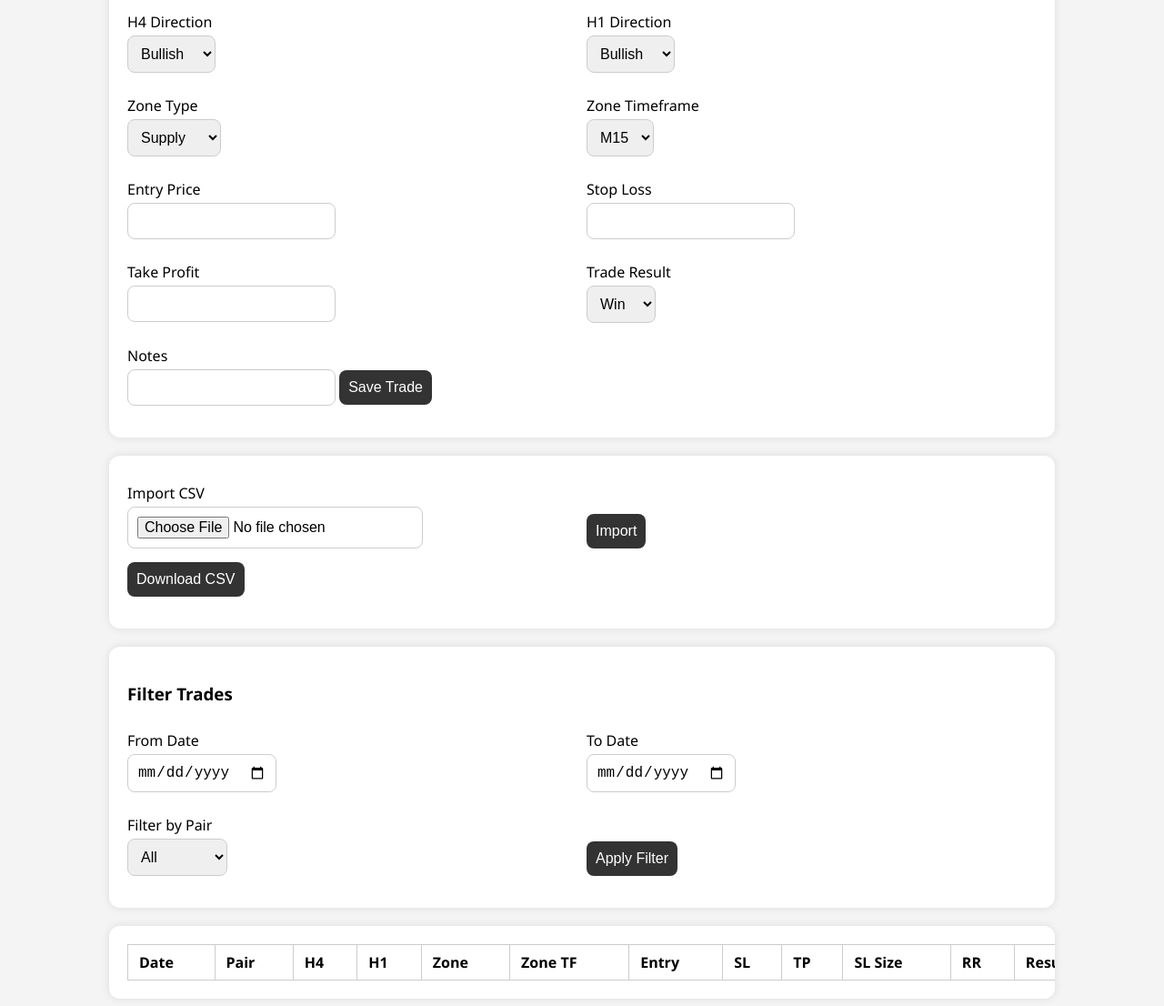
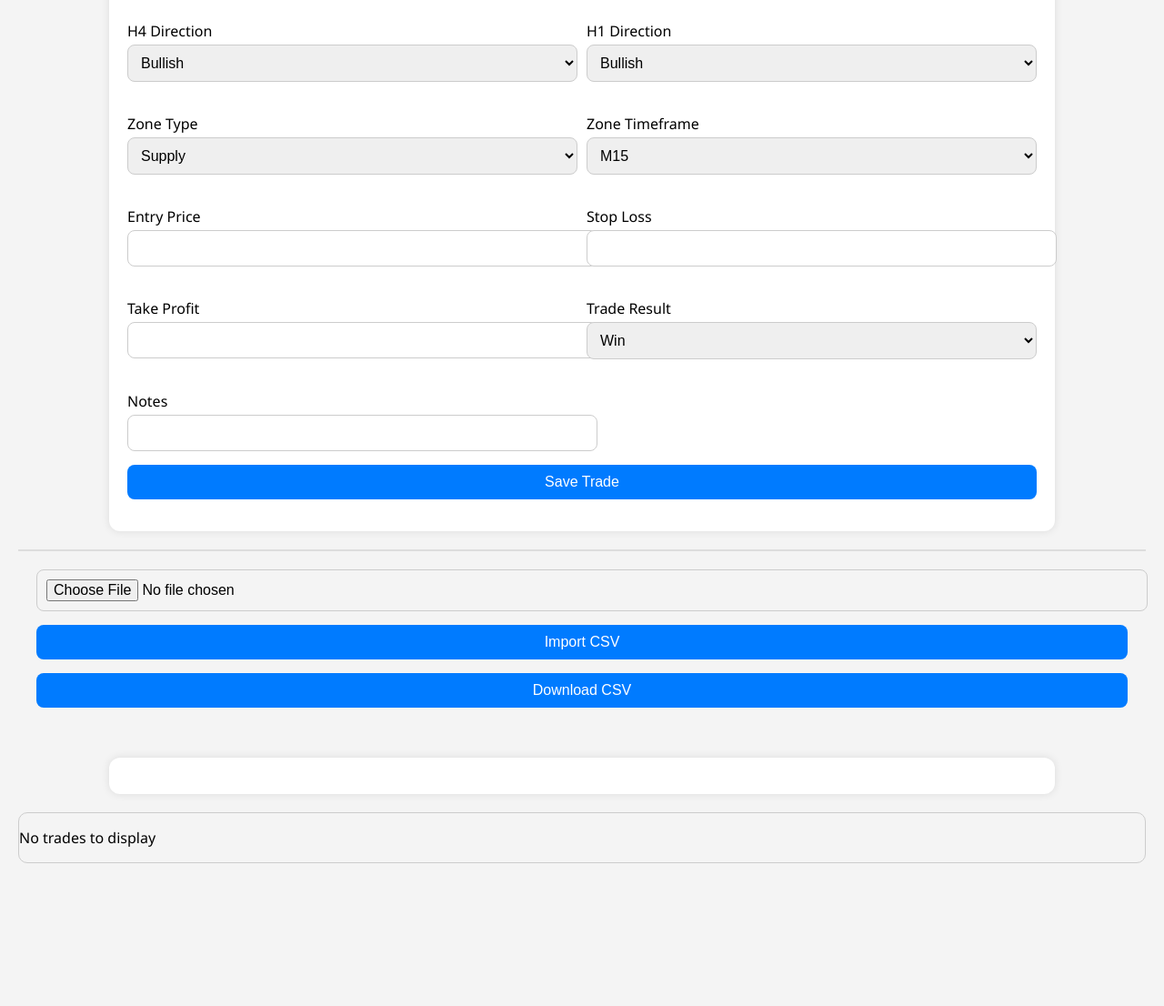
Before and after one commit to timsticks/Backtest-dashboard-, a plain HTML site: page index.html in a window 1280 px wide. Shown: the part 216-1322 px from the top of the page at 91% size. After the commit the page ends 1185 px from the top, so only its background shows below. Drawn offline with nearby package versions, Linux system fonts and the light colour scheme.

Commit message:
Update index.html

```diff
--- a/index.html
+++ b/index.html
@@ -1,5 +1,4 @@
-<!DOCTYPE html>
-<html lang="en">
+<!DOCTYPE html><html lang="en">
   <head>
     <meta charset="UTF-8" />
     <meta name="viewport" content="width=device-width, initial-scale=1.0" />
@@ -8,35 +7,26 @@
     <style>
       body { font-family: 'Segoe UI', sans-serif; margin: 0; padding: 20px; background: #f4f4f4; }
       h1 { text-align: center; color: #333; }
-    .form-container, .dashboard, .stats-section, .import-export-container {
-      max-width: 1000px;
-      margin: 20px auto;
-      background: white;
-      padding: 20px;
-      border-radius: 12px;
-      box-shadow: 0 0 10px rgba(0,0,0,0.1);
-    }
+      .form-container, .dashboard, .stats-section { max-width: 1000px; margin: 20px auto; background: white; padding: 20px; border-radius: 12px; box-shadow: 0 0 10px rgba(0,0,0,0.1); }
       label { display: block; margin: 10px 0 4px; }
-    input, select, button { padding: 10px; margin-bottom: 15px; border-radius: 8px; border: 1px solid #ccc; font-size: 1rem; }
-    .row { display: flex; gap: 10px; }
-    .row > * { flex: 1; }
-    button { background: #333; color: white; border: none; cursor: pointer; }
-    button:hover { background: #555; }
-    .stats-card { padding: 15px; background: #eee; margin-bottom: 30px; border-radius: 10px; position: relative; }
+      input, select, button { width: 100%; padding: 10px; margin-bottom: 15px; border-radius: 8px; border: 1px solid #ccc; font-size: 1rem; }
+      button { background: #007bff; color: white; border: none; cursor: pointer; }
+      button:hover { background: #0056b3; }
+      .stats-card { padding: 15px; background: #eee; margin: 10px; border-radius: 10px; width: 48%; display: inline-block; vertical-align: top; }
       .stats-card h3 { margin: 0 0 10px; }
-    .chart-container { width: 300px; height: 300px; margin: 20px auto; }
-    .table-container { overflow: auto; max-height: 400px; margin-top: 20px; }
-    table { border-collapse: collapse; width: 100%; min-width: 1200px; }
-    th, td { padding: 8px 12px; border: 1px solid #ccc; text-align: left; }
-    .alert-success { background: #d4edda; color: #155724; padding: 10px; border-radius: 5px; margin-bottom: 15px; }
+      .chart-container { width: 100%; height: 300px; }
+      .export-section { margin-top: 20px; padding: 20px; border-top: 2px solid #ddd; }
+      .form-grid { display: grid; grid-template-columns: 1fr 1fr; gap: 10px; }
+      .form-grid label, .form-grid input, .form-grid select { width: 100%; }
+      .scroll-table-container { overflow-x: auto; overflow-y: auto; max-height: 300px; border: 1px solid #ccc; border-radius: 10px; margin-top: 20px; }
+      table { width: 100%; border-collapse: collapse; min-width: 800px; }
+      th, td { border: 1px solid #ddd; padding: 8px; white-space: nowrap; }
     </style>
   </head>
   <body>
     <h1>Backtest Dashboard</h1>
-
     <div class="form-container">
-  <div id="alert"></div>
-  <div class="row">
+      <div class="form-grid">
         <div>
           <label>Pair</label>
           <select id="pair">
@@ -51,8 +41,6 @@
           <label>Date</label>
           <input type="date" id="date">
         </div>
-  </div>
-  <div class="row">
         <div>
           <label>H4 Direction</label>
           <select id="h4">
@@ -67,8 +55,6 @@
             <option value="Bearish">Bearish</option>
           </select>
         </div>
-  </div>
-  <div class="row">
         <div>
           <label>Zone Type</label>
           <select id="zone">
@@ -83,8 +69,6 @@
             <option value="H1">H1</option>
           </select>
         </div>
-  </div>
-  <div class="row">
         <div>
           <label>Entry Price</label>
           <input type="number" id="entry" step="0.0001">
@@ -93,8 +77,6 @@
           <label>Stop Loss</label>
           <input type="number" id="sl" step="0.0001">
         </div>
-  </div>
-  <div class="row">
         <div>
           <label>Take Profit</label>
           <input type="number" id="tp" step="0.0001">
@@ -106,67 +88,20 @@
             <option value="Loss">Loss</option>
           </select>
         </div>
-  </div>
+        <div>
           <label>Notes</label>
           <input type="text" id="notes">
-  <button onclick="saveTrade()">Save Trade</button>
-</div>
-
-<div class="import-export-container">
-  <div class="row">
-    <div>
-      <label>Import CSV</label>
-      <input type="file" id="importFile">
-    </div>
-    <div style="display: flex; align-items: flex-end;">
-      <button onclick="importFromCSV()">Import</button>
         </div>
       </div>
-  <button onclick="exportToCSV()">Download CSV</button>
-</div>
-
-<div class="form-container">
-  <h3>Filter Trades</h3>
-  <div class="row">
-    <div>
-      <label>From Date</label>
-      <input type="date" id="fromDate">
-    </div>
-    <div>
-      <label>To Date</label>
-      <input type="date" id="toDate">
-    </div>
-  </div>
-  <div class="row">
-    <div>
-      <label>Filter by Pair</label>
-      <select id="filterPair">
-        <option value="">All</option>
-        <option value="EURUSD">EURUSD</option>
-        <option value="EURCAD">EURCAD</option>
-        <option value="GBPUSD">GBPUSD</option>
-        <option value="US30">US30</option>
-        <option value="BTCUSD">BTCUSD</option>
-      </select>
-    </div>
-    <div style="display: flex; align-items: flex-end;">
-      <button onclick="renderTable()">Apply Filter</button>
-    </div>
-  </div>
-</div>
-
-<div class="form-container table-container">
-  <table id="tradeTable">
-    <thead>
-      <tr>
-        <th>Date</th><th>Pair</th><th>H4</th><th>H1</th><th>Zone</th><th>Zone TF</th><th>Entry</th><th>SL</th><th>TP</th><th>SL Size</th><th>RR</th><th>Result</th><th>Notes</th>
-      </tr>
-    </thead>
-    <tbody></tbody>
-  </table>
+      <button onclick="saveTrade()">Save Trade</button>
+    </div><div class="export-section">
+  <input type="file" id="csvFile" accept=".csv">
+  <button onclick="importFromCSV()">Import CSV</button>
+  <button class="export-btn" onclick="exportToCSV()">Download CSV</button>
 </div>
 
 <div class="stats-section" id="monthlyStats"></div>
+<div class="scroll-table-container" id="entriesTable"></div>
 
 <script>
   let trades = JSON.parse(localStorage.getItem("trades")) || [];
@@ -191,10 +126,9 @@ function saveTrade() {
 
     trades.push({ pair, h4, h1, zone, zoneTimeframe, entry, sl, tp, rr, slSize, date, result, notes });
     localStorage.setItem("trades", JSON.stringify(trades));
-  document.getElementById("alert").innerHTML = '<div class="alert-success">Trade saved successfully!</div>';
-  setTimeout(() => document.getElementById("alert").innerHTML = '', 3000);
+    alert("Trade saved successfully");
+    renderStats();
     renderTable();
-  renderStats();
   }
 
   function exportToCSV() {
@@ -210,48 +144,40 @@ function exportToCSV() {
   }
 
   function importFromCSV() {
-  const fileInput = document.getElementById("importFile");
+    const fileInput = document.getElementById("csvFile");
     const file = fileInput.files[0];
-  if (!file) return;
+    if (!file) return alert("Please select a CSV file.");
 
     const reader = new FileReader();
     reader.onload = function(e) {
-    const lines = e.target.result.split("\n");
+      const content = e.target.result;
+      const lines = content.trim().split("\n");
       const keys = lines[0].split(",");
       for (let i = 1; i < lines.length; i++) {
         const values = lines[i].split(",");
-      if (values.length !== keys.length) continue;
-      const trade = {};
-      keys.forEach((k, j) => trade[k] = isNaN(values[j]) ? values[j] : +values[j]);
-      trades.push(trade);
+        const obj = {};
+        keys.forEach((key, j) => { obj[key] = isNaN(values[j]) ? values[j] : parseFloat(values[j]); });
+        trades.push(obj);
       }
       localStorage.setItem("trades", JSON.stringify(trades));
+      renderStats();
       renderTable();
-    renderStats();
     };
     reader.readAsText(file);
   }
 
   function renderTable() {
-  const fromDate = new Date(document.getElementById("fromDate").value);
-  const toDate = new Date(document.getElementById("toDate").value);
-  const filterPair = document.getElementById("filterPair").value;
-
-  const tbody = document.getElementById("tradeTable").querySelector("tbody");
-  tbody.innerHTML = "";
-
-  trades.filter(t => {
-    const d = new Date(t.date);
-    return (!isNaN(fromDate) ? d >= fromDate : true) &&
-           (!isNaN(toDate) ? d <= toDate : true) &&
-           (!filterPair || t.pair === filterPair);
-  }).forEach(t => {
-    tbody.innerHTML += `<tr>
-      <td>${t.date}</td><td>${t.pair}</td><td>${t.h4}</td><td>${t.h1}</td><td>${t.zone}</td><td>${t.zoneTimeframe}</td>
-      <td>${t.entry}</td><td>${t.sl}</td><td>${t.tp}</td><td>${t.slSize.toFixed(2)}</td><td>${t.rr.toFixed(2)}</td>
-      <td>${t.result}</td><td>${t.notes}</td>
-    </tr>`;
+    const container = document.getElementById("entriesTable");
+    if (!trades.length) return container.innerHTML = "<p>No trades to display</p>";
+    let html = "<table><thead><tr>";
+    const keys = Object.keys(trades[0]);
+    keys.forEach(k => html += `<th>${k}</th>`);
+    html += "</tr></thead><tbody>";
+    trades.forEach(t => {
+      html += "<tr>" + keys.map(k => `<td>${t[k]}</td>`).join("") + "</tr>";
     });
+    html += "</tbody></table>";
+    container.innerHTML = html;
   }
 
   function renderStats() {
@@ -277,8 +203,25 @@ function renderStats() {
       const rrSum = data.reduce((acc, t) => acc + t.rr, 0);
       const winRate = Math.round((wins / setupCount) * 100);
 
+      const days = {};
+      data.forEach(t => {
+        const weekday = new Date(t.date).toLocaleString('en-US', { weekday: 'long' });
+        if (!days[weekday]) days[weekday] = { total: 0, wins: 0 };
+        days[weekday].total++;
+        if (t.result === "Win") days[weekday].wins++;
+      });
+
+      let bestDay = "";
+      let maxWinRate = 0;
+      for (let d in days) {
+        const rate = days[d].wins / days[d].total;
+        if (rate > maxWinRate) {
+          maxWinRate = rate;
+          bestDay = d;
+        }
+      }
+
       const canvasId = `chart_${key.replace(/\s+/g, '_')}`;
-
       statsContainer.innerHTML += `
         <div class="stats-card">
           <h3>${pair} - ${month}</h3>
@@ -286,6 +229,7 @@ function renderStats() {
           <p><strong>Wins:</strong> ${wins}</p>
           <p><strong>Win Rate:</strong> ${winRate}%</p>
           <p><strong>Average R:R:</strong> ${(rrSum / setupCount).toFixed(2)}</p>
+          <p><strong>Best Trading Day:</strong> ${bestDay}</p>
           <div class="chart-container">
             <canvas id="${canvasId}"></canvas>
           </div>
@@ -298,15 +242,25 @@ function renderStats() {
           type: 'pie',
           data: {
             labels: ['Wins', 'Losses'],
-          datasets: [{ data: [wins, losses], backgroundColor: ['#27ae60', '#e74c3c'] }]
+            datasets: [{
+              data: [wins, losses],
+              backgroundColor: ['#27ae60', '#e74c3c'],
+            }]
           },
-        options: { responsive: true, plugins: { legend: { position: 'bottom' } } }
+          options: {
+            responsive: true,
+            plugins: { legend: { position: 'bottom' } }
+          }
         });
       }, 100);
     }
   }
 
-window.onload = () => { renderTable(); renderStats(); }
+  window.onload = function() {
+    renderStats();
+    renderTable();
+  }
 </script>
+
   </body>
 </html>
```
Lines whose indentation alone changed are shown as unchanged.
